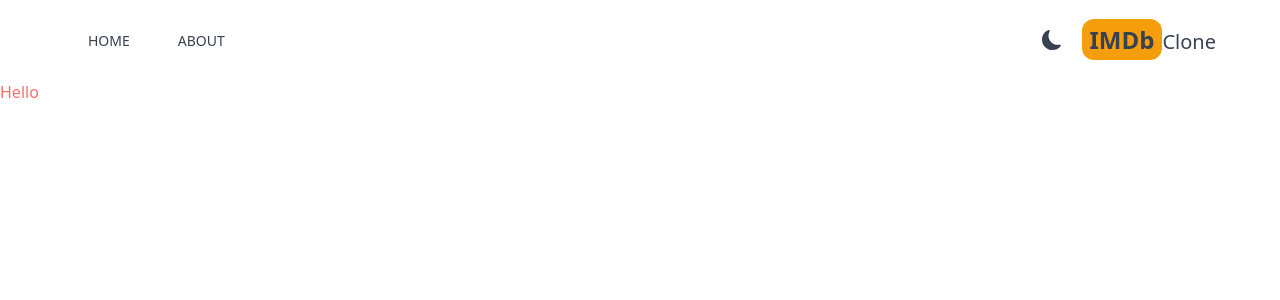
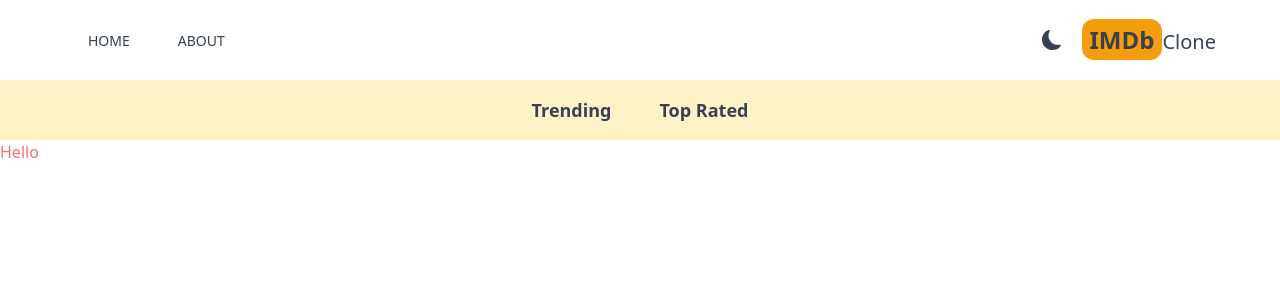
Before and after one commit to lamsalsangam/ECMAScript, a Next.js app in the folder Next js/imdb/: page / in a window 1280 px wide. Shown: the top 300 px of the page. Built offline with nearby package versions, Linux system fonts and the light colour scheme.

Commit message:
Added the Trending Bar

```diff
--- /dev/null
+++ b/Next js/imdb/src/app/components/Navbar.jsx
@@ -0,0 +1,12 @@
+import NavbarItem from "./NavbarItem";
+
+const Navbar = () => {
+  return (
+    <div className="flex justify-center dark:bg-gray-600 bg-amber-100 lg:text-lg p-4">
+      <NavbarItem title={"Trending"} param={"fetchTrending"} />
+      <NavbarItem title={"Top Rated"} param={"fetchTopTrending"} />
+    </div>
+  );
+};
+
+export default Navbar;
--- /dev/null
+++ b/Next js/imdb/src/app/components/NavbarItem.jsx
@@ -0,0 +1,28 @@
+"use client";
+
+import Link from "next/link";
+
+import { useSearchParams } from "next/navigation";
+
+const NavbarItem = ({ title, param }) => {
+  const searchParams = useSearchParams();
+
+  const genre = searchParams.get("genre");
+
+  return (
+    <div className="">
+      <Link
+        className={`m-4 hover:text-amber-600 font-semibold p-2 ${
+          genre &&
+          genre === param &&
+          "underline underline-offset-8 decoration-4 decoration-amber-500 rounded-lg"
+        }`}
+        href={`/?genre=${param}`}
+      >
+        {title}
+      </Link>
+    </div>
+  );
+};
+
+export default NavbarItem;
--- a/Next js/imdb/src/app/layout.jsx
+++ b/Next js/imdb/src/app/layout.jsx
@@ -1,4 +1,5 @@
 import Header from "./components/Header";
+import Navbar from "./components/Navbar";
 import "./globals.css";
 import Providers from "./Providers";
 
@@ -13,6 +14,7 @@
       <body>
         <Providers>
           <Header />
+          <Navbar />
           {children}
         </Providers>
       </body>
```
